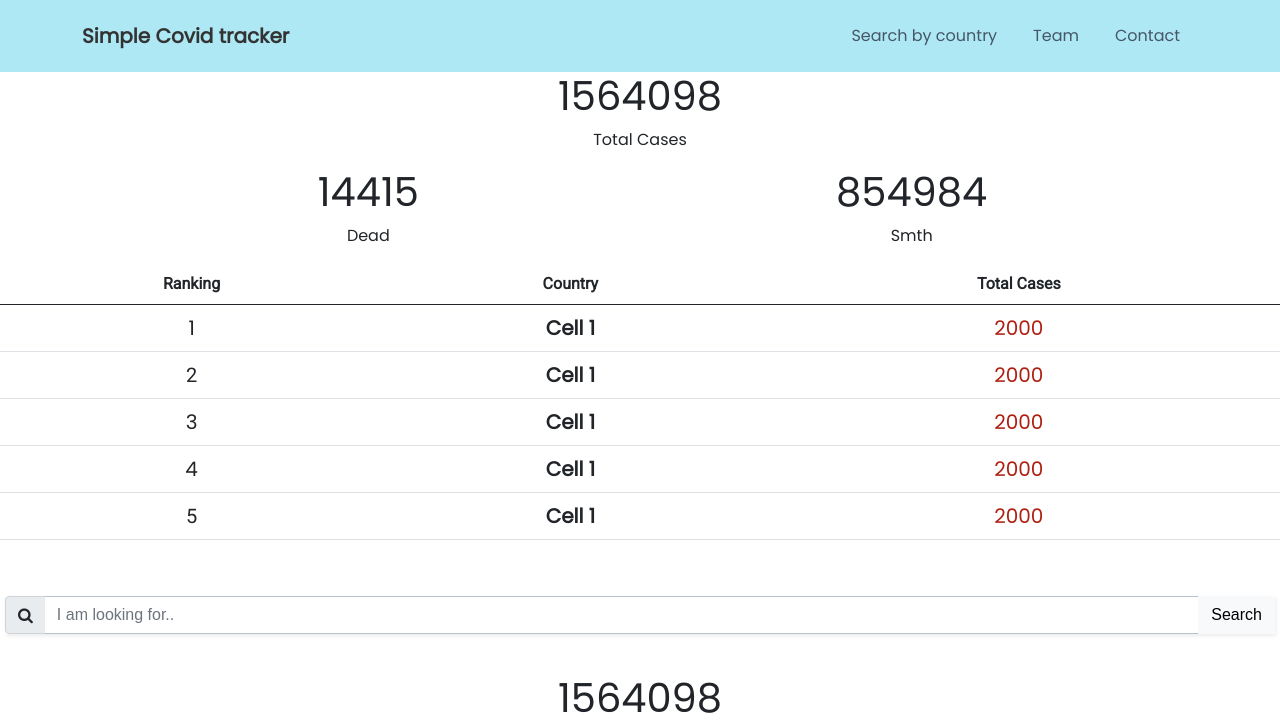
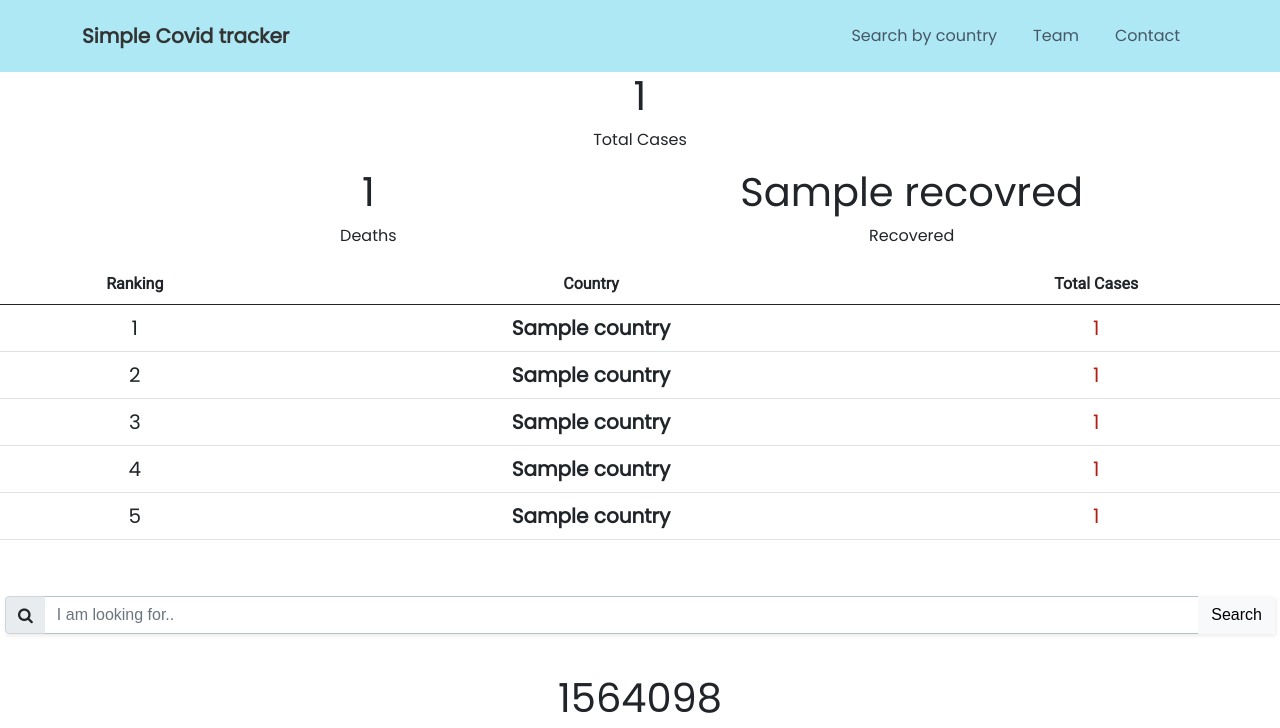
Before and after one commit to geoblr008/covid-19-tracker, a Flask app: template src/templates/index.html in a window 1280 px wide. Shown: the top 728 px of the page. Run offline with Flask 2, Linux system fonts and the light colour scheme; the template is opened without the code that fills it: most values are stand-ins (such as "Sample title", 1, 10 or a date in 2020).

Commit message:
:art: Fixed bug with tables, better ui and fixed handler

```diff
--- a/src/app.py
+++ b/src/app.py
@@ -1,9 +1,16 @@
 from flask import Flask, render_template
+from handler import *
+
 app = Flask(__name__, static_folder="assets", template_folder="templates")
+
 
 @app.route('/')
 def hello():
-    return render_template("index.html")
+    global_data = world_data()
+    top_country, country_list = get_top_five()
+    print(top_country)
+    return render_template("index.html", global_data=global_data, top_country=top_country, country_list = country_list)
+
 
 if __name__ == '__main__':
     app.run(debug=True)
--- a/src/handler.py
+++ b/src/handler.py
@@ -59,4 +59,4 @@ def get_top_five():
     for i in range(len(data)):
         country_list.append(get_data(data[i]))
 
-    return country_list
+    return country_list, data
--- a/src/templates/index.html
+++ b/src/templates/index.html
@@ -22,8 +22,8 @@
         <div class="container"><a class="navbar-brand" href="#" style="font-family: Poppins, sans-serif;">Simple Covid tracker</a><button data-bs-toggle="collapse" class="navbar-toggler" data-bs-target="#navcol-1"><span class="visually-hidden">Toggle navigation</span><span class="navbar-toggler-icon"></span></button>
             <div class="collapse navbar-collapse" id="navcol-1" style="color: #598B2C;">
                 <ul class="navbar-nav ms-auto">
-                    <li class="nav-item" style="color: #448FA3;"><a class="nav-link" href="Search" style="color: rgb(70, 87, 101);font-family: Poppins, sans-serif;">Search by country</a></li>
-                    <li class="nav-item"><a class="nav-link" href="#" style="font-family: Poppins, sans-serif;">Team</a></li>
+                    <li class="nav-item" style="color: #448FA3;"><a class="nav-link" href="#Search" style="color: rgb(70, 87, 101);font-family: Poppins, sans-serif;">Search by country</a></li>
+                    <li class="nav-item"><a class="nav-link" href="#Team" style="font-family: Poppins, sans-serif;">Team</a></li>
                     <li class="nav-item"><a class="nav-link" href="#" style="font-family: Poppins, sans-serif;">Contact</a></li>
                 </ul>
             </div>
@@ -32,18 +32,18 @@
     <section>
         <div class="row row-cols-1 text-center justify-content-center align-items-center">
             <div class="col">
-                <h1 class="text-center" style="font-family: Poppins, sans-serif;">1564098</h1>
+                <h1 class="text-center" style="font-family: Poppins, sans-serif;">{{ global_data["total_infected"] }}</h1>
                 <p style="font-family: Poppins, sans-serif;">Total Cases</p>
             </div>
         </div>
         <div class="row text-end justify-content-center align-items-center">
             <div class="col-5 text-center align-self-start">
-                <h1 style="font-family: Poppins, sans-serif;">14415</h1>
-                <p style="font-family: Poppins, sans-serif;">Dead</p>
+                <h1 style="font-family: Poppins, sans-serif;">{{ global_data["total_deaths"] }}</h1>
+                <p style="font-family: Poppins, sans-serif;">Deaths</p>
             </div>
             <div class="col-5 text-center align-self-start">
-                <h1 style="font-family: Poppins, sans-serif;">854984</h1>
-                <p style="font-family: Poppins, sans-serif;">Smth</p>
+                <h1 style="font-family: Poppins, sans-serif;">{{ global_data["recovred"] }}</h1>
+                <p style="font-family: Poppins, sans-serif;">Recovered</p>
             </div>
         </div>
         <div class="table-responsive">
@@ -56,31 +56,13 @@
                     </tr>
                 </thead>
                 <tbody>
+                {% for n in range(5) %}
                     <tr>
-                        <td style="font-size: 20px;font-family: Poppins, sans-serif;">1</td>
-                        <td style="font-size: 20px;font-weight: bold;font-family: Poppins, sans-serif;">Cell 1</td>
-                        <td style="color: #ae2012;font-family: Poppins, sans-serif;font-size: 20px;">2000</td>
+                        <td style="font-size: 20px;font-family: Poppins, sans-serif;">{{ n+1 }}</td>
+                        <td style="font-size: 20px;font-weight: bold;font-family: Poppins, sans-serif;">{{ country_list[n] }}</td>
+                        <td style="color: #ae2012;font-family: Poppins, sans-serif;font-size: 20px;">{{ top_country[n]["total_infected"] }}</td>
                     </tr>
-                    <tr>
-                        <td style="font-size: 20px;">2</td>
-                        <td style="font-size: 20px;font-family: Poppins, sans-serif;font-weight: bold;">Cell 1</td>
-                        <td style="color: #ae2012;font-family: Poppins, sans-serif;font-size: 20px;">2000</td>
-                    </tr>
-                    <tr>
-                        <td style="font-size: 20px;font-family: Poppins, sans-serif;">3</td>
-                        <td style="font-size: 20px;font-family: Poppins, sans-serif;font-weight: bold;">Cell 1</td>
-                        <td style="color: #ae2012;font-family: Poppins, sans-serif;font-size: 20px;">2000</td>
-                    </tr>
-                    <tr>
-                        <td style="font-size: 20px;font-family: Poppins, sans-serif;">4</td>
-                        <td style="font-size: 20px;font-weight: bold;font-family: Poppins, sans-serif;">Cell 1</td>
-                        <td style="color: #ae2012;font-family: Poppins, sans-serif;font-size: 20px;">2000</td>
-                    </tr>
-                    <tr>
-                        <td style="font-size: 20px;">5</td>
-                        <td style="font-size: 20px;font-weight: bold;font-family: Poppins, sans-serif;">Cell 1</td>
-                        <td style="color: #ae2012;font-family: Poppins, sans-serif;font-size: 20px;">2000</td>
-                    </tr>
+                {% endfor %}
                 </tbody>
             </table>
         </div>
@@ -106,7 +88,7 @@
             </div>
         </div>
     </section>
-    <section>
+    <section id="Team">
         <section class="team-grid">
             <div class="container">
                 <div class="intro">
```
